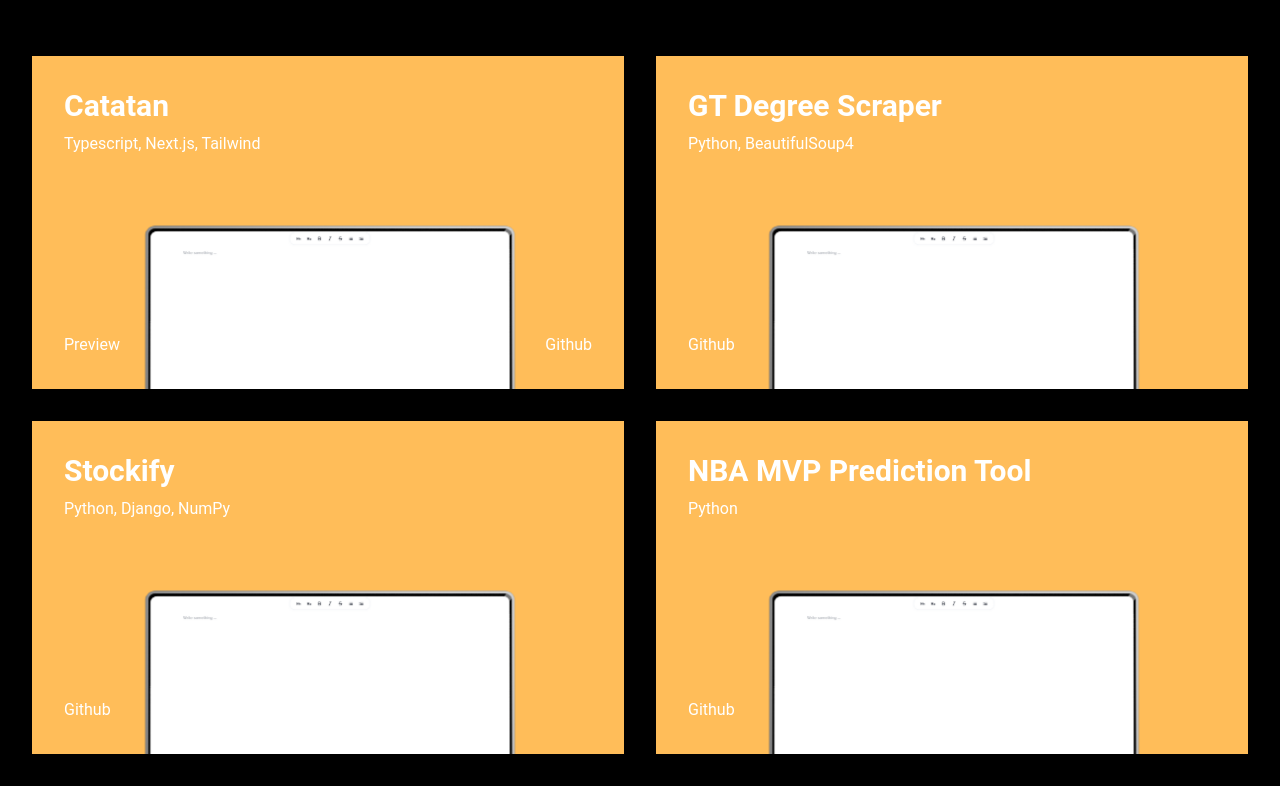
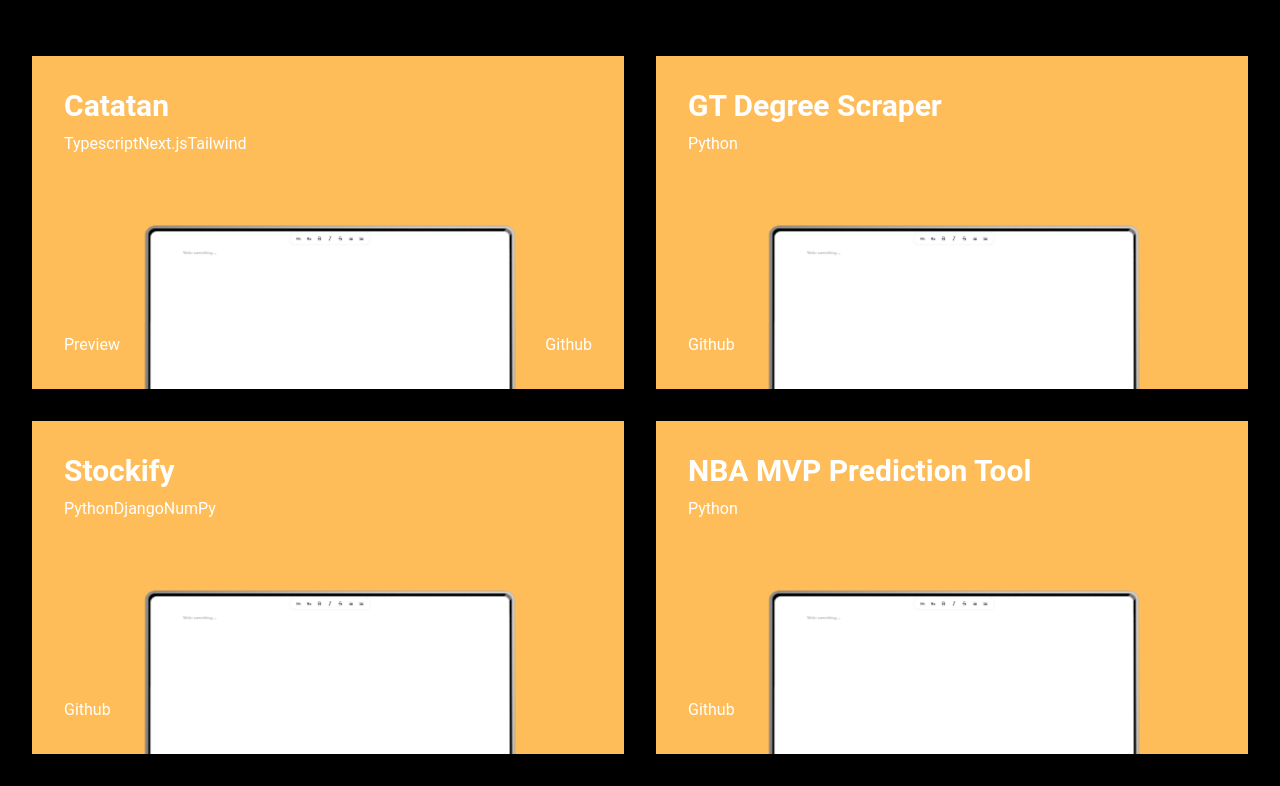
Before and after one commit to Rafyakbar02/portfolio-web, a React (Vite) app: page / in a window 1280 px wide. Shown: the part 1554-2340 px from the top of the page. Built offline with nearby package versions, Linux system fonts and the light colour scheme.

Commit message:
reformat as array

```diff
--- a/src/constants/index.js
+++ b/src/constants/index.js
@@ -82,7 +82,11 @@ export const projects = [
     id: "project-7",
     date: "",
     title: "Catatan",
-    language: "Typescript, Next.js, Tailwind",
+    language: [
+      "Typescript",
+      "Next.js",
+      "Tailwind"
+    ],
     content:
       "A simple note taking web application written in Typescript utilizing open source library Tiptap and shadcn/ui",
     link: "https://github.com/Rafyakbar02/catatan-web",
@@ -92,7 +96,9 @@ export const projects = [
     id: "project-6",
     date: "",
     title: "GT Degree Scraper",
-    language: "Python, BeautifulSoup4",
+    language: [
+      "Python",
+    ],
     content:
       "A Python web scraper for extracting degree information at Georgia Tech.",
     link: "https://github.com/Rafyakbar02/gt-degree-scraper",
@@ -102,7 +108,11 @@ export const projects = [
     id: "project-2",
     date: "",
     title: "Stockify",
-    language: "Python, Django, NumPy",
+    language: [
+      "Python",
+      "Django",
+      "NumPy"
+    ],
     content:
       "A stock analysis and prediction tool that uses both technical analysis to rate and rank companies based on their potential for investment.",
     link: "https://github.com/SubugFcz/Hacklytics23",
@@ -112,7 +122,9 @@ export const projects = [
     id: "project-5",
     date: "",
     title: "NBA MVP Prediction Tool",
-    language: "Python",
+    language: [
+      "Python",
+    ],
     content:
       "Data models for predicting the MVP winner for each NBA regular season.",
     link: "https://github.com/Rafyakbar02/ml-group-project",
```
